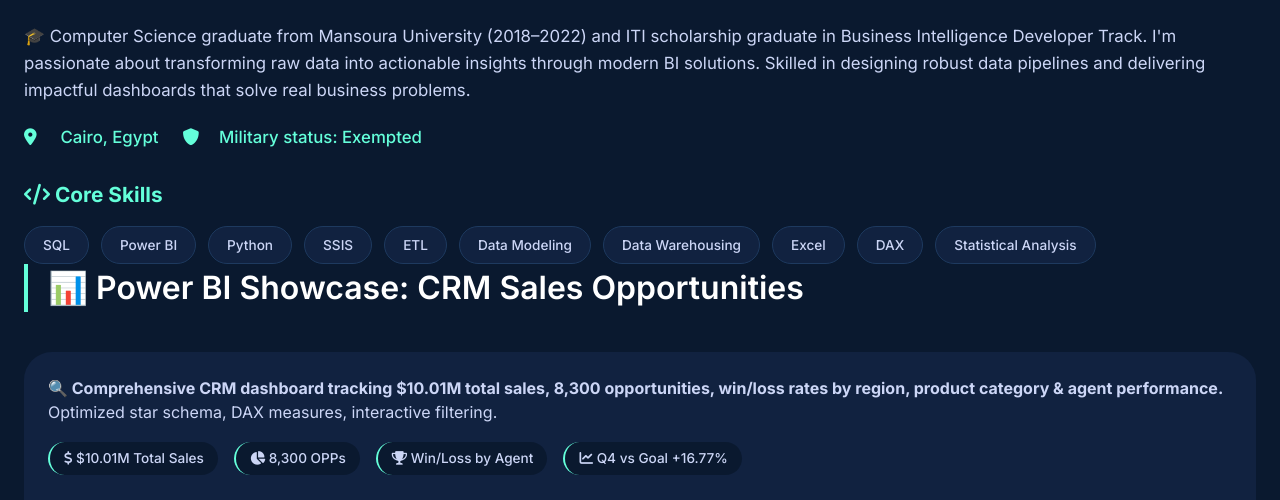
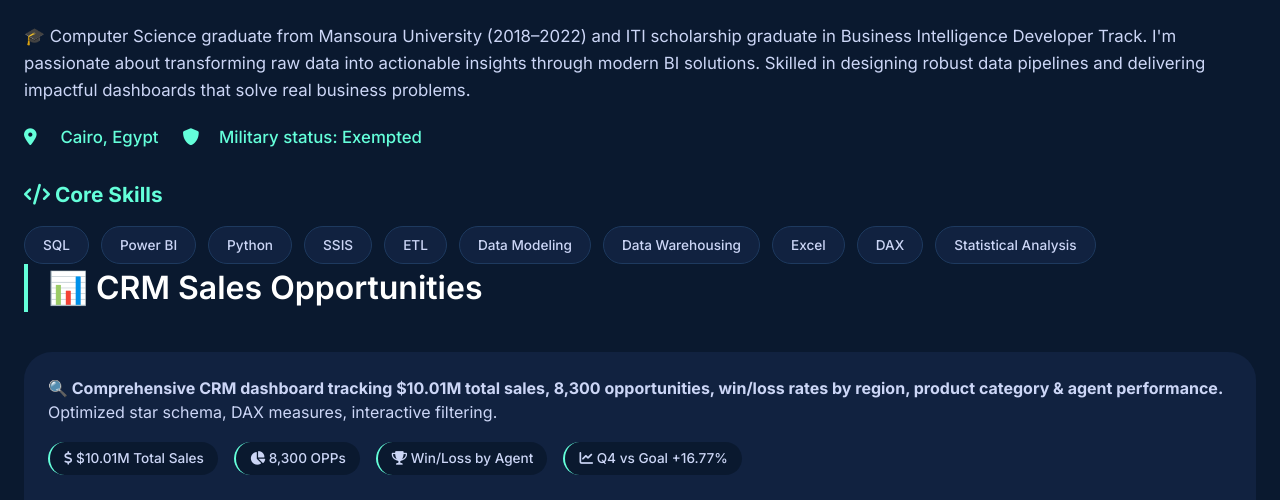
Before and after one commit to MostafaGheda/Mostafa-Mahmoud-Portfolio, a plain HTML site: page index.html in a window 1280 px wide. Shown: the part 553-1053 px from the top of the page. Drawn offline with Linux system fonts and the light colour scheme.

Commit message:
Update section title for Power BI Showcase

```diff
--- a/index.html
+++ b/index.html
@@ -84,7 +84,7 @@
         <!-- Power BI Projects Gallery -->
         <section id="powerbi-projects">
             <div class="container">
-                <h2 class="section-title">📊 Power BI Showcase: CRM Sales Opportunities</h2>
+                <h2 class="section-title">📊 CRM Sales Opportunities</h2>
                 <div class="project-gallery">
                     <p style="margin-bottom: 10px;"><strong>🔍 Comprehensive CRM dashboard tracking $10.01M total sales, 8,300 opportunities, win/loss rates by region, product category & agent performance.</strong> Optimized star schema, DAX measures, interactive filtering.</p>
                     <div class="project-metrics">
```
